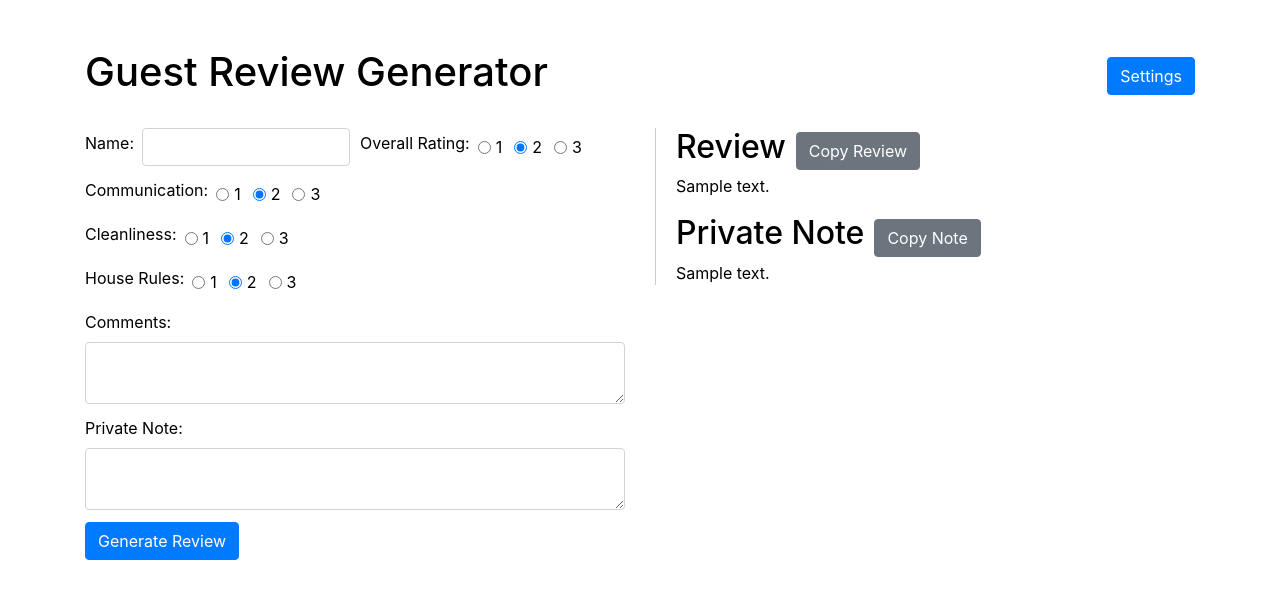
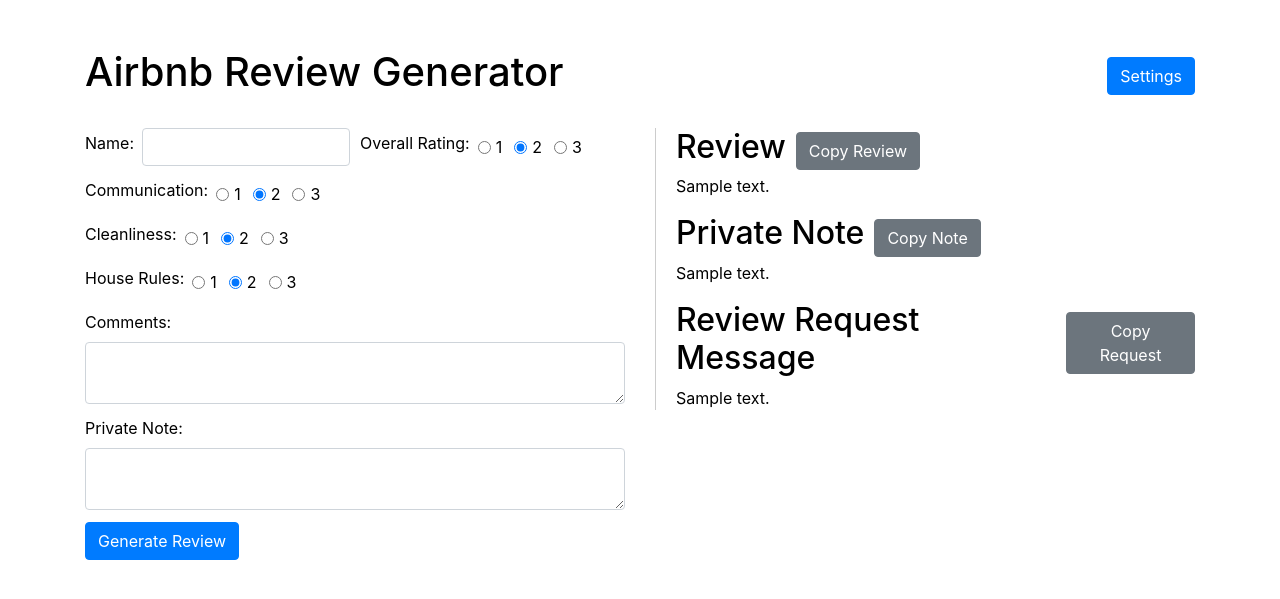
Before and after one commit to gitayam/airbnb-reviews, a Flask app: template templates/index.html in a window 1280 px wide. Shown: the top 599 px of the page. Run offline with Flask 3, Linux system fonts and the light colour scheme; the template is opened without the code that fills it: most values are stand-ins (such as "Sample title", 1, 10 or a date in 2020); some libraries are stand-ins or nearby versions.

Commit message:
added function to create a solicitation message

```diff
--- a/templates/index.html
+++ b/templates/index.html
@@ -3,7 +3,7 @@
 <head>
     <meta charset="UTF-8">
     <meta name="viewport" content="width=device-width, initial-scale=1.0">
-    <title>Guest Review Generator</title>
+    <title>Airbnb Review Generator</title>
     <!-- Bootstrap CSS -->
     <link href="https://stackpath.bootstrapcdn.com/bootstrap/4.5.2/css/bootstrap.min.css" rel="stylesheet">
     <style>
@@ -51,7 +51,7 @@
 <body>
     <div class="container my-5">
         <div class="d-flex justify-content-between align-items-center mb-4">
-            <h1>Guest Review Generator</h1>
+            <h1>Airbnb Review Generator</h1>
             <div>
                 <a href="/setup" class="btn btn-primary">Settings</a>
             </div>
@@ -62,7 +62,7 @@
                     <div class="form-row">
                         <div class="form-group col-md-6 d-flex align-items-center">
                             <label for="name" class="mr-2">Name:</label>
-                            <input type="text" class="form-control" id="name" name="name" required>
+                            <input type="text" class="form-control" id="name" name="name" value="{{ request.form.get('name', '') }}" required>
                             <div class="invalid-feedback">
                                 Please enter a name.
                             </div>
@@ -70,15 +70,15 @@
                         <div class="form-group col-md-6 d-flex align-items-center">
                             <label class="mr-2">Overall Rating:</label>
                             <div class="form-check form-check-inline">
-                                <input class="form-check-input" type="radio" id="rating1" name="rating" value="1">
+                                <input class="form-check-input" type="radio" id="rating1" name="rating" value="1" {% if request.form.get('rating') == '1' %}checked{% endif %}>
                                 <label class="form-check-label" for="rating1">1</label>
                             </div>
                             <div class="form-check form-check-inline">
-                                <input class="form-check-input" type="radio" id="rating2" name="rating" value="2" checked>
+                                <input class="form-check-input" type="radio" id="rating2" name="rating" value="2" {% if request.form.get('rating', '2') == '2' %}checked{% endif %}>
                                 <label class="form-check-label" for="rating2">2</label>
                             </div>
                             <div class="form-check form-check-inline">
-                                <input class="form-check-input" type="radio" id="rating3" name="rating" value="3">
+                                <input class="form-check-input" type="radio" id="rating3" name="rating" value="3" {% if request.form.get('rating') == '3' %}checked{% endif %}>
                                 <label class="form-check-label" for="rating3">3</label>
                             </div>
                         </div>
@@ -87,15 +87,15 @@
                     <div class="form-group d-flex align-items-center">
                         <label class="mr-2">Communication:</label>
                         <div class="form-check form-check-inline">
-                            <input class="form-check-input" type="radio" id="communication1" name="communication" value="1">
+                            <input class="form-check-input" type="radio" id="communication1" name="communication" value="1" {% if request.form.get('communication') == '1' %}checked{% endif %}>
                             <label class="form-check-label" for="communication1">1</label>
                         </div>
                         <div class="form-check form-check-inline">
-                            <input class="form-check-input" type="radio" id="communication2" name="communication" value="2" checked>
+                            <input class="form-check-input" type="radio" id="communication2" name="communication" value="2" {% if request.form.get('communication', '2') == '2' %}checked{% endif %}>
                             <label class="form-check-label" for="communication2">2</label>
                         </div>
                         <div class="form-check form-check-inline">
-                            <input class="form-check-input" type="radio" id="communication3" name="communication" value="3">
+                            <input class="form-check-input" type="radio" id="communication3" name="communication" value="3" {% if request.form.get('communication') == '3' %}checked{% endif %}>
                             <label class="form-check-label" for="communication3">3</label>
                         </div>
                     </div>
@@ -103,15 +103,15 @@
                     <div class="form-group d-flex align-items-center">
                         <label class="mr-2">Cleanliness:</label>
                         <div class="form-check form-check-inline">
-                            <input class="form-check-input" type="radio" id="cleanliness1" name="cleanliness" value="1">
+                            <input class="form-check-input" type="radio" id="cleanliness1" name="cleanliness" value="1" {% if request.form.get('cleanliness') == '1' %}checked{% endif %}>
                             <label class="form-check-label" for="cleanliness1">1</label>
                         </div>
                         <div class="form-check form-check-inline">
-                            <input class="form-check-input" type="radio" id="cleanliness2" name="cleanliness" value="2" checked>
+                            <input class="form-check-input" type="radio" id="cleanliness2" name="cleanliness" value="2" {% if request.form.get('cleanliness', '2') == '2' %}checked{% endif %}>
                             <label class="form-check-label" for="cleanliness2">2</label>
                         </div>
                         <div class="form-check form-check-inline">
-                            <input class="form-check-input" type="radio" id="cleanliness3" name="cleanliness" value="3">
+                            <input class="form-check-input" type="radio" id="cleanliness3" name="cleanliness" value="3" {% if request.form.get('cleanliness') == '3' %}checked{% endif %}>
                             <label class="form-check-label" for="cleanliness3">3</label>
                         </div>
                     </div>
@@ -119,27 +119,27 @@
                     <div class="form-group d-flex align-items-center">
                         <label class="mr-2">House Rules:</label>
                         <div class="form-check form-check-inline">
-                            <input class="form-check-input" type="radio" id="house_rules1" name="house_rules" value="1">
+                            <input class="form-check-input" type="radio" id="house_rules1" name="house_rules" value="1" {% if request.form.get('house_rules') == '1' %}checked{% endif %}>
                             <label class="form-check-label" for="house_rules1">1</label>
                         </div>
                         <div class="form-check form-check-inline">
-                            <input class="form-check-input" type="radio" id="house_rules2" name="house_rules" value="2" checked>
+                            <input class="form-check-input" type="radio" id="house_rules2" name="house_rules" value="2" {% if request.form.get('house_rules', '2') == '2' %}checked{% endif %}>
                             <label class="form-check-label" for="house_rules2">2</label>
                         </div>
                         <div class="form-check form-check-inline">
-                            <input class="form-check-input" type="radio" id="house_rules3" name="house_rules" value="3">
+                            <input class="form-check-input" type="radio" id="house_rules3" name="house_rules" value="3" {% if request.form.get('house_rules') == '3' %}checked{% endif %}>
                             <label class="form-check-label" for="house_rules3">3</label>
                         </div>
                     </div>
 
                     <div class="form-group">
                         <label for="comments">Comments:</label>
-                        <textarea class="form-control" id="comments" name="comments"></textarea>
+                        <textarea class="form-control" id="comments" name="comments">{{ request.form.get('comments', '') }}</textarea>
                     </div>
 
                     <div class="form-group">
                         <label for="private_note">Private Note:</label>
-                        <textarea class="form-control" id="private_note" name="private_note"></textarea>
+                        <textarea class="form-control" id="private_note" name="private_note">{{ request.form.get('private_note', '') }}</textarea>
                     </div>
 
                     <button type="submit" class="btn btn-primary">Generate Review</button>
@@ -158,6 +158,11 @@
                         <button class="btn btn-secondary copy-button" onclick="copyToClipboard('note')">Copy Note</button>
                     </div>
                     <p id="note">{{ note }}</p>
+                    <div class="d-flex align-items-center">
+                        <h2>Review Request Message</h2>
+                        <button class="btn btn-secondary copy-button" onclick="copyToClipboard('review_request')">Copy Request</button>
+                    </div>
+                    <p id="review_request">{{ review_request }}</p>
                 </div>
                 {% endif %}
             </div>
```
Also changed, not shown: routes.py (+35 -17 lines).
